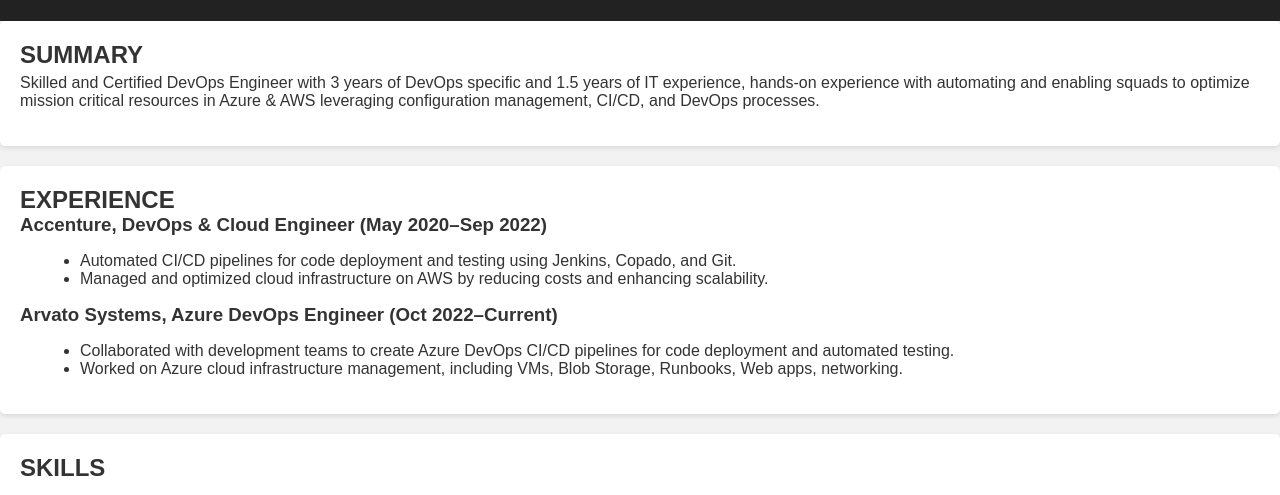
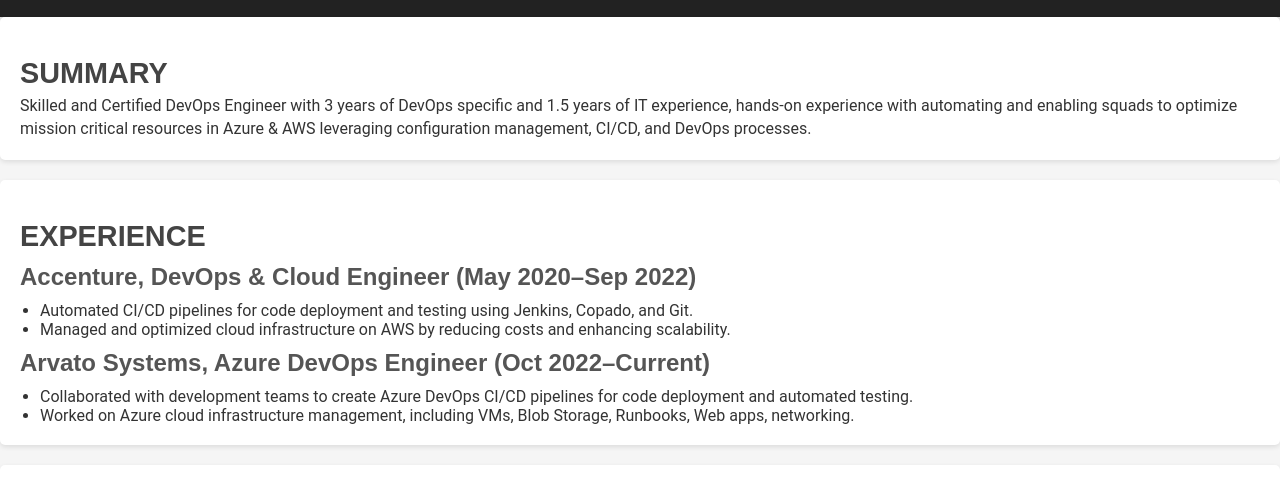
Before and after one commit to srinidhi007/Resume, a plain HTML site: page index.html in a window 1280 px wide. Shown: the part 239-734 px from the top of the page. Drawn offline with Linux system fonts and the light colour scheme.

Commit message:
Update style.css

```diff
--- a/style.css
+++ b/style.css
@@ -1,8 +1,12 @@
-body {
-    font-family: Arial, sans-serif;
+/* Reset default margin and padding */
+body, h1, h2, h3, p, ul {
     margin: 0;
     padding: 0;
-    background-color: #f2f2f2;
+}
+
+body {
+    font-family: 'Roboto', sans-serif;
+    background-color: #f5f5f5;
     color: #333;
 }
 
@@ -11,14 +15,33 @@ header {
     color: #fff;
     text-align: center;
     padding: 20px 0;
+    box-shadow: 0px 2px 5px rgba(0, 0, 0, 0.2);
 }
 
 h1, h2, h3 {
-    margin: 0;
+    font-family: 'Montserrat', sans-serif;
+}
+
+h1 {
+    font-size: 2.5rem;
+    margin-bottom: 5px;
+}
+
+h2 {
+    font-size: 1.8rem;
+    margin-top: 20px;
+    color: #444;
+}
+
+h3 {
+    font-size: 1.5rem;
+    margin: 10px 0;
+    color: #555;
 }
 
 p {
     margin-top: 5px;
+    line-height: 1.4;
 }
 
 section {
@@ -44,4 +67,4 @@ ul {
     color: #666;
 }
 
-/* Add more styling rules as needed */
+/* Add more styling as needed */
```
